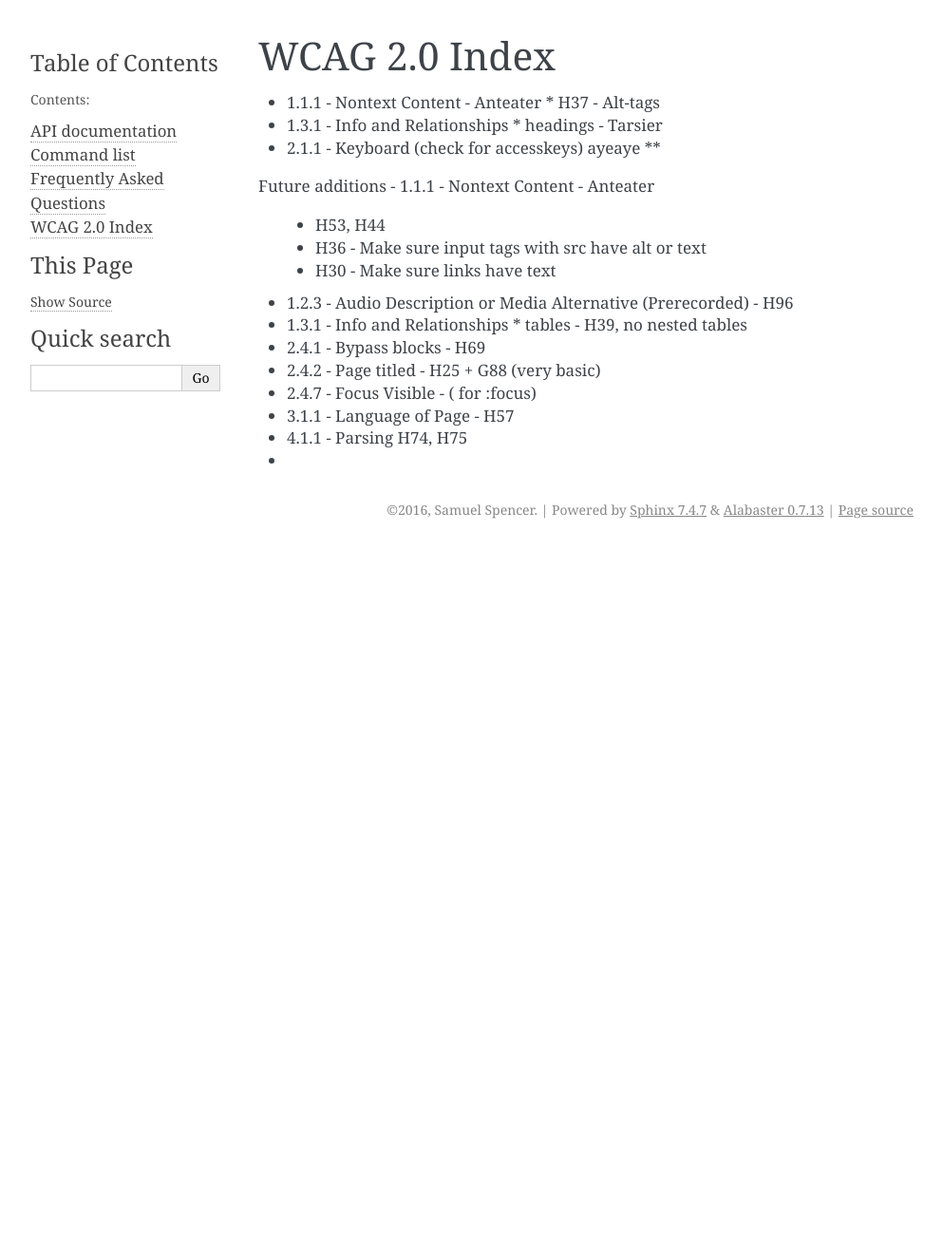
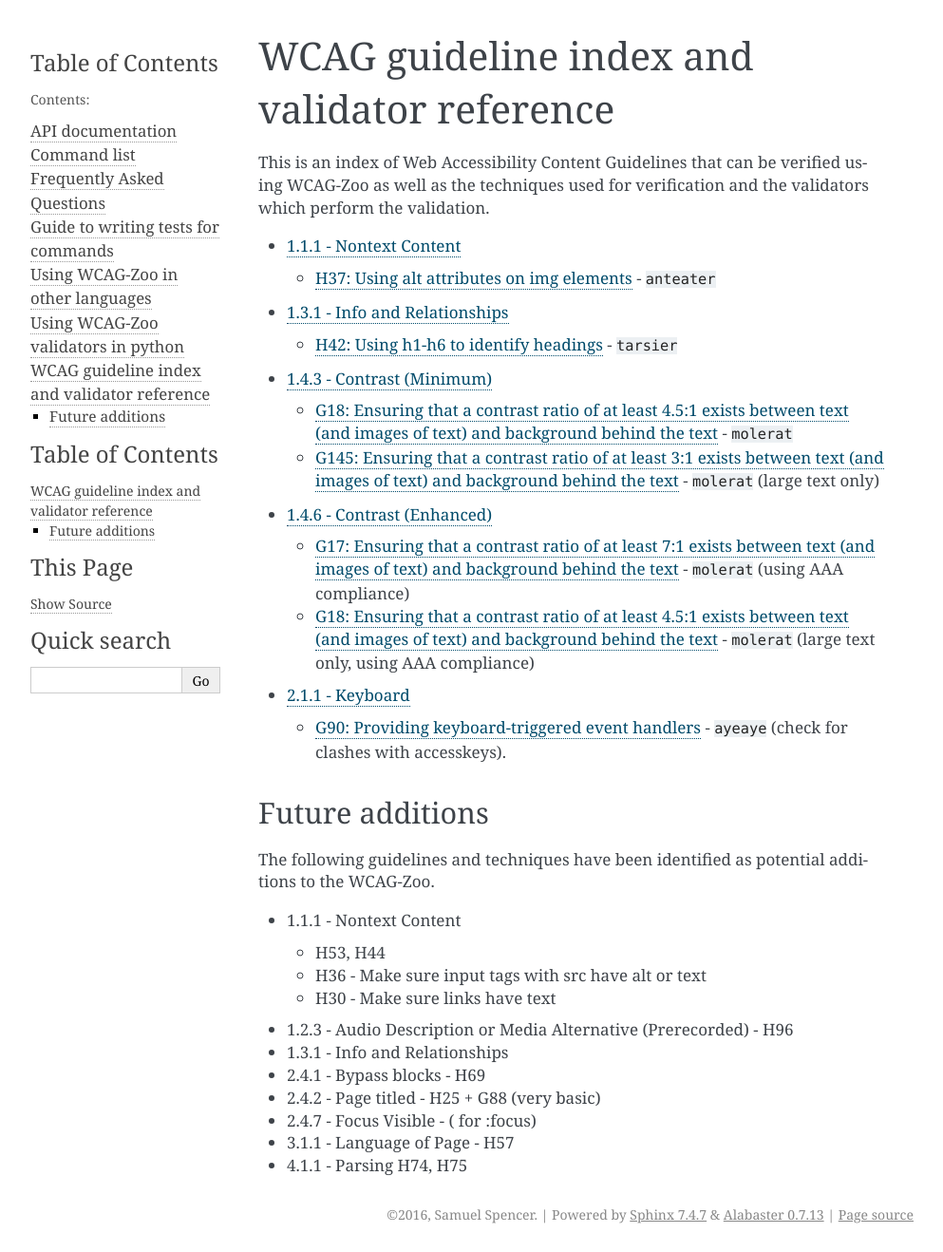
Before and after one commit to Aristotle-Metadata-Enterprises/wcag-zoo, a Sphinx documentation site: the page built from docs/wcag.rst, in a window 1280 px wide. Shown: the whole page at 95% size, without its empty margins (148-1141 px from the left). Built offline with Sphinx 7.4.7, drawn with Linux system fonts in a browser that asks for light colours; before the commit the page ends 900 px from its top, so only the background shows below that.

Commit message:
add more documentation

```diff
--- /dev/null
+++ b/docs/development/scripts/python_cli_wcag.py
@@ -0,0 +1,21 @@
+import json
+import tempfile
+import subprocess
+
+my_html = "<html><head><body><h2>This is wrong, it should be h1"
+
+tmp_file = tempfile.NamedTemporaryFile()
+tmp_file.write(my_html)
+tmp_file.seek(0)
+
+process = subprocess.Popen(
+    ["zookeeper", "tarsier", tmp_file.name, "-J"],
+    stdout=subprocess.PIPE
+)
+
+results = process.communicate()[0]
+json_results = json.loads(results)
+
+print json_results[0][0], " ", \
+    len(json_results[0][1]['failures']), \
+    " failures"
--- /dev/null
+++ b/docs/development/scripts/python_lib_wcag.py
@@ -0,0 +1,7 @@
+from wcag_zoo.validators.tarsier import Tarsier
+
+my_html = "<html><head><body><h2>This is wrong, it should be h1"
+instance = Tarsier()
+results = instance.validate_document(my_html)
+
+print " ", len(results['failures']), " failures"
--- /dev/null
+++ b/docs/development/using_wcag_zoo_in_python.rst
@@ -0,0 +1,11 @@
+Using WCAG-Zoo validators in python
+===================================
+
+As WCAG-Zoo is a native python library, it can be imported and used in Python scripts easily.
+
+Once installed from ``pip`` (``pip install wcag_zoo``), load any of the validators
+and call ``validate_document`` on an instance as shown in the example below.
+
+
+.. literalinclude:: scripts/python_lib_wcag.py
+   :language: python
--- /dev/null
+++ b/docs/development/using_wcag_zoo_not_in_python.rst
@@ -0,0 +1,59 @@
+Using WCAG-Zoo in other languages
+=================================
+
+Below are a small number of example scripts that show how to call the WCAG-Zoo scripts
+from a number of target languages to provide runtime support for accessibility checking.
+
+All of the following snippets will either:
+
+* Store a specified string ``my_html`` as the temporary file accessed by the variable ``tmp_file`` or
+* Pass a specified string ``my_html`` into the command via stdin
+
+Then:
+
+1. Execute the WCAG command ``wcag_zoo.validators.tarsier`` using Python and store the result as ``results``
+2. Capture the ``results`` string and parse it from JSON into the variable ``json_results``
+3. Prints the number of failures for the file
+
+All of the following scripts are public domain samples and not guaranteed to work in production in any way.
+All scripts should output something similar to ``/tmp/wcag117015-32930-onps7o 1 failures``
+
+
+Node.JS
+-------
+File based:
+
+Assuming you have `temp <http://github.com/bruce/node-temp/>`_ installed using ``npm install temp``:
+
+.. literalinclude:: scripts/node_wcag.js
+   :language: javascript
+
+
+
+Perl
+----
+
+File based:
+
+.. literalinclude:: scripts/perl_wcag.pl
+   :language: perl
+
+
+Python
+------
+Included for reference, but WCAG-Zoo can be `used in Python by importing
+validators directly <using_wcag_zoo_in_python.html>`__.
+
+File based:
+
+.. literalinclude:: scripts/python_cli_wcag.py
+   :language: python
+
+Ruby
+----
+Assuming you have installed ``json`` like so: ``gem install json``
+
+File based:
+
+.. literalinclude:: scripts/ruby_wcag.rb
+   :language: ruby
--- a/docs/faq.rst
+++ b/docs/faq.rst
@@ -12,7 +12,7 @@
 such as those contained in elements that have a ``display:none`` or ``visibility:hidden`` directive.
 
 Why does my page fail a contrast check when the contrast between foreground text color and a background image is really high?
-----------------------------------------------------------------------------------------------------------------------------
+-----------------------------------------------------------------------------------------------------------------------------
 
 Molerat can't see images and determines text contrast by checking the contrast between the calculated CSS rules for the
 foreground color (``color``) and background color (``background-color``) of a HTML element. If the element hasn't got a
--- a/docs/index.rst
+++ b/docs/index.rst
@@ -13,6 +13,11 @@
    api.rst
    commands.rst
    faq.rst
+
+   development/test-guide.rst
+   development/using_wcag_zoo_not_in_python.rst
+   development/using_wcag_zoo_in_python.rst
+
    wcag.rst
 
 .. include:: ../README.rst
--- a/docs/wcag.rst
+++ b/docs/wcag.rst
@@ -1,25 +1,55 @@
-WCAG 2.0 Index
-==============
+WCAG guideline index and validator reference
+============================================
 
-- 1.1.1 - Nontext Content - Anteater
-  * H37 - Alt-tags
+This is an index of Web Accessibility Content Guidelines that can be verified using WCAG-Zoo
+as well as the techniques used for verification and the validators which perform the validation.
 
-- 1.3.1 - Info and Relationships
-  * headings - Tarsier
-- 2.1.1 - Keyboard (check for accesskeys) ayeaye **
+- `1.1.1 - Nontext Content <https://www.w3.org/TR/UNDERSTANDING-WCAG20/text-equiv-all.html>`_
+
+  * `H37: Using alt attributes on img elements
+    <http://www.w3.org/TR/2016/NOTE-WCAG20-TECHS-20161007/H39>`_ - ``anteater``
+
+- `1.3.1 - Info and Relationships <https://www.w3.org/TR/UNDERSTANDING-WCAG20/content-structure-separation-programmatic.html>`_
+
+  * `H42: Using h1-h6 to identify headings
+    <http://www.w3.org/TR/2016/NOTE-WCAG20-TECHS-20161007/H42>`_ - ``tarsier``
+
+- `1.4.3 - Contrast (Minimum) <https://www.w3.org/TR/UNDERSTANDING-WCAG20/visual-audio-contrast-contrast.html>`_
+
+  * `G18: Ensuring that a contrast ratio of at least 4.5:1 exists between text (and images of text) and background behind the text
+    <http://www.w3.org/TR/2016/NOTE-WCAG20-TECHS-20161007/G18>`_  - ``molerat``
+  * `G145: Ensuring that a contrast ratio of at least 3:1 exists between text (and images of text) and background behind the text
+    <http://www.w3.org/TR/2016/NOTE-WCAG20-TECHS-20161007/G145>`_  - ``molerat`` (large text only)
+
+- `1.4.6 - Contrast (Enhanced) <https://www.w3.org/TR/UNDERSTANDING-WCAG20/visual-audio-contrast7.html>`_
+
+  * `G17: Ensuring that a contrast ratio of at least 7:1 exists between text (and images of text) and background behind the text
+    <http://www.w3.org/TR/2016/NOTE-WCAG20-TECHS-20161007/G17>`_ - ``molerat`` (using AAA compliance)
+  * `G18: Ensuring that a contrast ratio of at least 4.5:1 exists between text (and images of text) and background behind the text
+    <http://www.w3.org/TR/2016/NOTE-WCAG20-TECHS-20161007/G18>`_  - ``molerat``  (large text only, using AAA compliance)
+
+- `2.1.1 - Keyboard <https://www.w3.org/TR/UNDERSTANDING-WCAG20/keyboard-operation-keyboard-operable.html>`_
+
+  * `G90: Providing keyboard-triggered event handlers
+    <https://www.w3.org/TR/2016/NOTE-WCAG20-TECHS-20161007/G90>`_ - ``ayeaye`` (check for clashes with accesskeys).
 
 
 Future additions
-- 1.1.1 - Nontext Content - Anteater
+----------------
+
+The following guidelines and techniques have been identified as potential
+additions to the WCAG-Zoo.
+
+- 1.1.1 - Nontext Content
+
   * H53, H44
   * H36 - Make sure input tags with src have alt or text
   * H30 - Make sure links have text
+
 - 1.2.3 - Audio Description or Media Alternative (Prerecorded)  - H96
 - 1.3.1 - Info and Relationships
-  * tables - H39, no nested tables
 - 2.4.1 - Bypass blocks - H69
 - 2.4.2 - Page titled - H25 + G88 (very basic)
 - 2.4.7 - Focus Visible - ( for :focus)
 - 3.1.1 - Language of Page - H57
 - 4.1.1 - Parsing H74, H75
--
```
Also changed, not shown: other parts of docs/faq.rst (+2 -2 lines), README.rst (+65 -37 lines), docs/development/scripts/node_wcag.js (added, +22 -0 lines), 5 other files.
